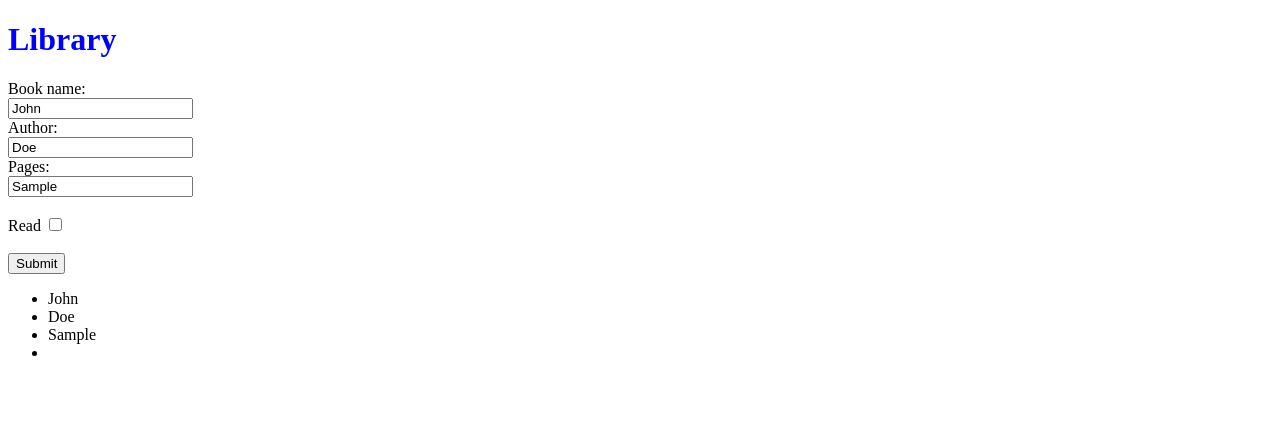
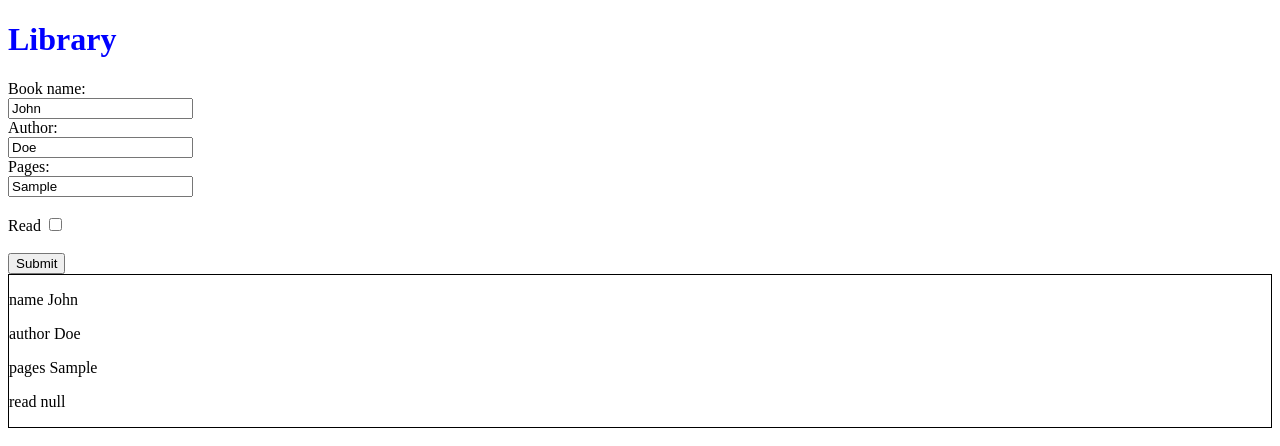
Before and after one commit to HannuSuhonen/library, a plain HTML site: page index.html in a window 1280 px wide. Both pictures are taken after typing "Sample" into the empty fields and a click on the input "Submit". Drawn offline with Linux system fonts and the light colour scheme.

Commit message:
Remove ul/li for brevity
Add titles for book details

```diff
--- a/script.js
+++ b/script.js
@@ -32,12 +32,11 @@ const booksContainer = document.querySelector(".booksContainer");
 
 function updateBookList(book){
     const bookContainer = document.createElement("div");
-    const ul = document.createElement("ul");
-    bookContainer.appendChild(ul);
+    bookContainer.classList.add("bookContainer");
         Object.keys(book).forEach((key) => {
-            const li = document.createElement("li");
-            li.textContent = book[key];
-            ul.appendChild(li);
+            const p = document.createElement("p");
+            p.textContent = `${key} ${book[key]}`;
+            bookContainer.appendChild(p);
         })
     booksContainer.appendChild(bookContainer);
 }
--- a/styles.css
+++ b/styles.css
@@ -5,3 +5,7 @@ h1{
 .booksContainer{
     display: grid;
 }
+
+.bookContainer{
+    border: 1px solid black;
+}
```
